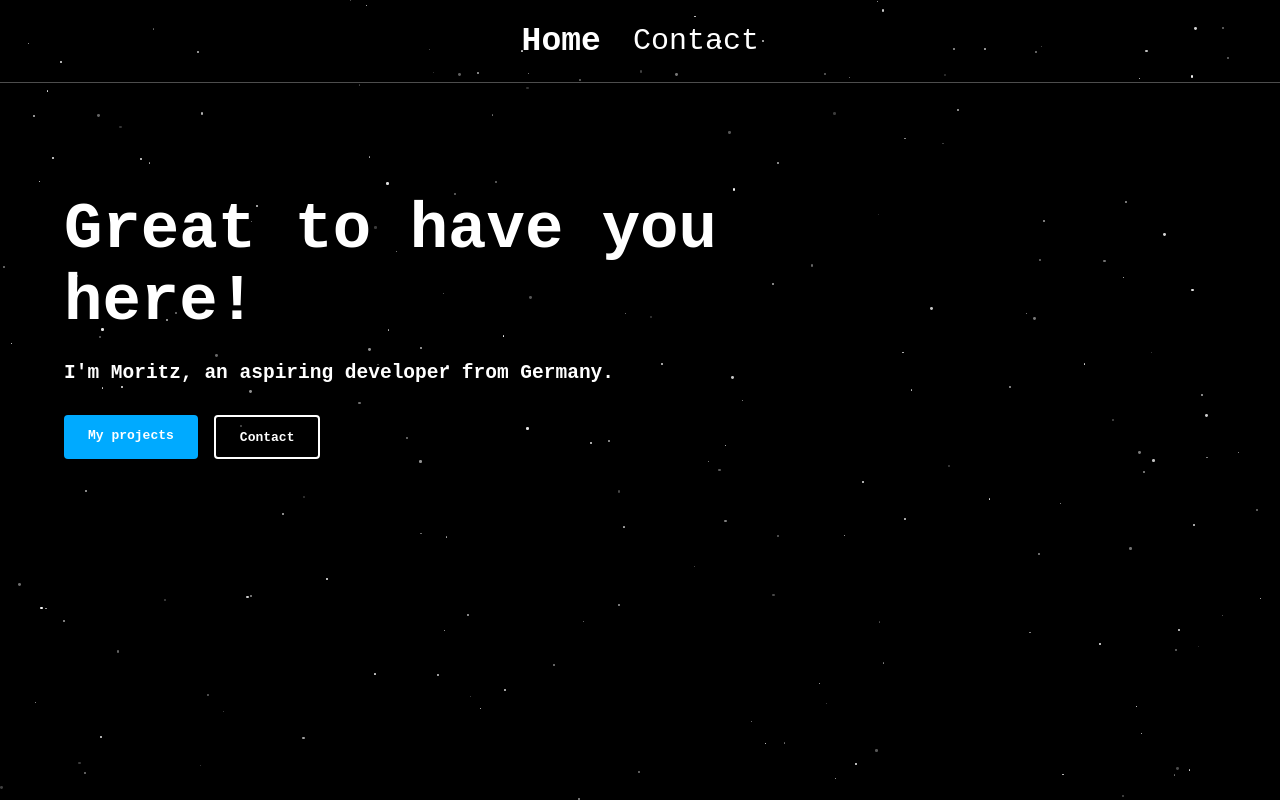
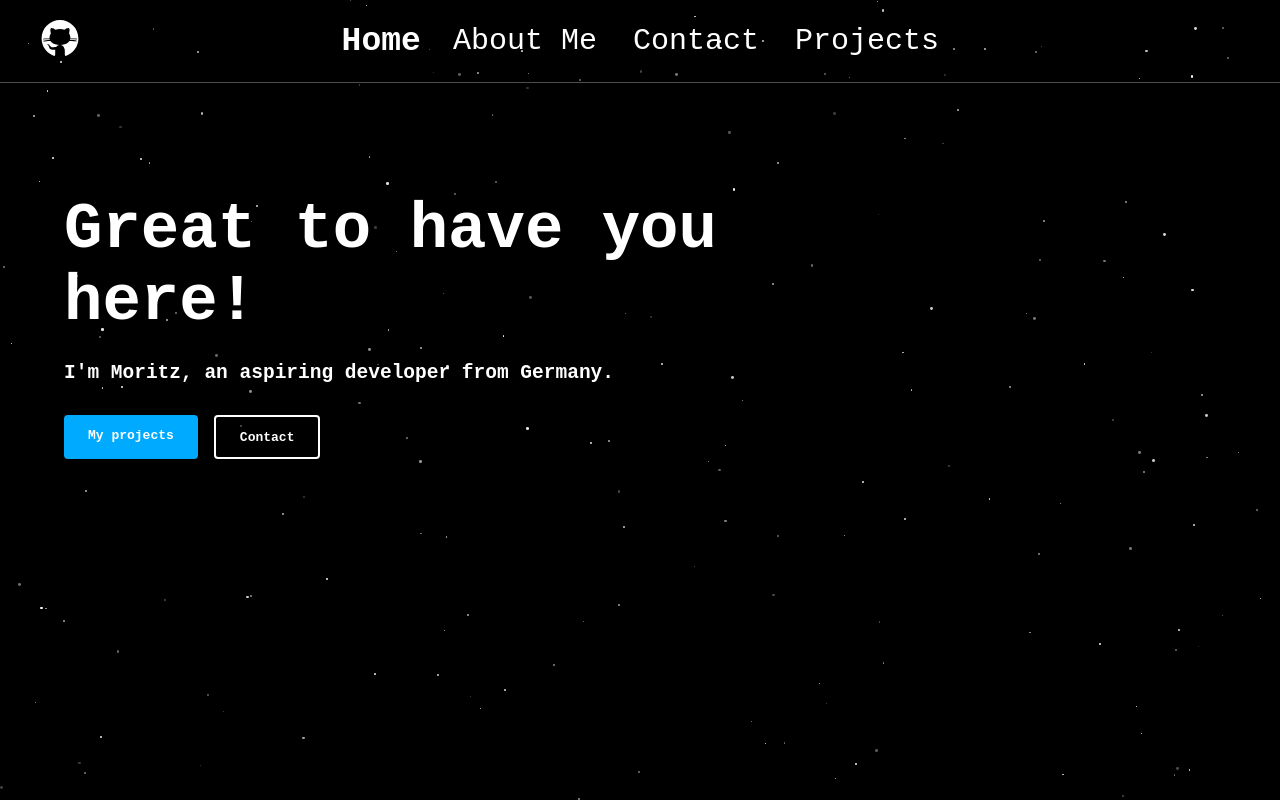
Before and after one commit to Moritz-Grimm/Moritz-Grimm.github.io, a plain HTML site: page views/main-view/mainpage.html in a window 1280 px wide. Drawn offline with Linux system fonts and the light colour scheme.

Commit message:
Added a GitHub icon the the mainpage

```diff
--- a/views/main-view/mainpage.css
+++ b/views/main-view/mainpage.css
@@ -91,6 +91,23 @@ button:hover {
 
 .topnav a.active:hover {
     transform: scale(1.3);
+}
+
+.topnav a:first-child {
+    position: absolute;
+    left: 20px;
+    top: 52%;
+    transform: translateY(-50%);
+}
+
+.github-logo {
+    width: 40px;  /* Adjust size as needed */
+    height: 40px;  /* Adjust size as needed */
+}
+
+.github-logo:hover {
+    transform: scale(1.2);
+    transition: all 0.3s ease-out;
 }
 
 
--- a/views/main-view/mainpage.html
+++ b/views/main-view/mainpage.html
@@ -1,5 +1,6 @@
 <!-- TODO: Implement NavBar only showing when scrolled past the two buttons below the subtitle text -->
 <!-- TODO: Implement the buttons working at all -->
+<!-- TODO: Add a about me button -->
 
 <!DOCTYPE html>
 <html lang="en">
@@ -8,24 +9,29 @@
     <meta name="viewport" content="width=device-width, initial-scale=1.0">
     <title>Mainpage</title>
     <link rel="stylesheet" href="mainpage.css">
-    <script src="mainpage.js"></script>
 </head>
 <body>
     <div class="topnav">
+        <a href="https://github.com/Moritz-Grimm/Moritz-Grimm.github.io">
+            <img id="github-logo" src="/assets/icons/github-icon-white.svg" alt="GitHub Logo" class="github-logo">
+        </a>
         <a href="#home" class="active">Home</a>
+        <a href="#about">About Me</a>
         <a href="#contact">Contact</a>
+        <a href="#projects">Projects</a>
     </div>
 
     <div class="stars-container" id="starsContainer"></div>
     <section class="hero">
         <div class="hero-content">
-            <h1 id="welcomeText"></h1>
-            <h2 id="hero-text"></h2>
+            <h1 id="welcomeText" aria-hidden="true"></h1>
+            <h2 id="hero-text" aria-hidden="true"></h2>
             <div class="hero-buttons">
                 <a href="#projects" class="btn primary">My projects</a>
-                <a href="contact" class="btn secondary">Contact</a>
+                <a href="#contact" class="btn secondary">Contact</a>
             </div>
         </div>
     </section>
+    <script src="mainpage.js"></script>
 </body>
 </html>
```
Also changed, not shown: assets/icons/github-icon-white.svg (added).
